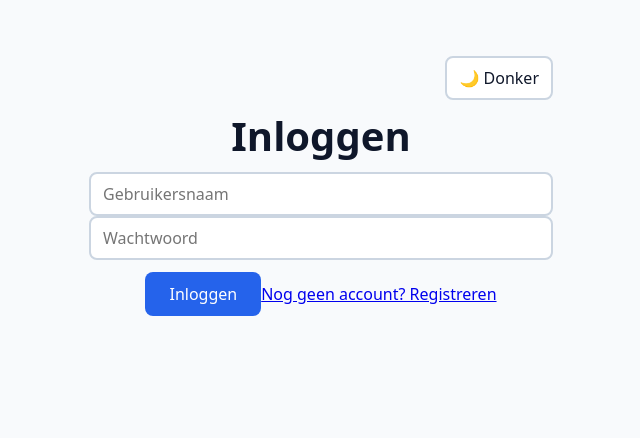
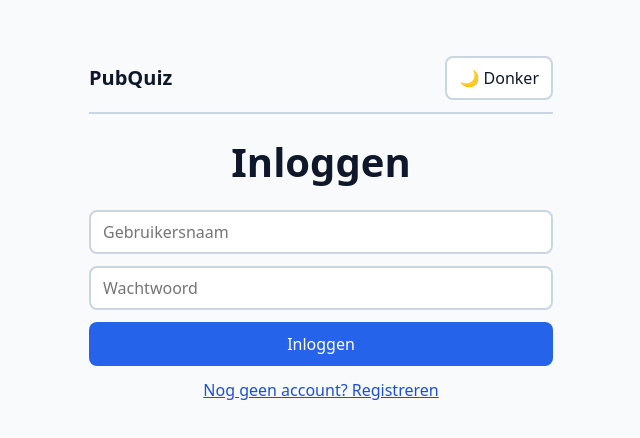
Before and after one commit to JornDeBruin1/quiz-live, a React app in the folder frontend/: page /login in a window 1280 px wide. Shown: the top 438 px of the page, without its empty margins (319-959 px from the left). Built offline with nearby package versions, Linux system fonts and the light colour scheme; the HTML template or start-up script is replaced by a standard one.

Commit message:
Fase 12 stap 6: gedeelde header en host-paneel

```diff
--- a/frontend/src/App.css
+++ b/frontend/src/App.css
@@ -101,15 +101,152 @@
   font-weight: bold;
   color: var(--color-success);
 }
-.theme-toggle {
-  display: block;
+
+/* Header */
+.app-header {
+  display: flex;
+  flex-wrap: wrap;
+  align-items: center;
+  justify-content: space-between;
+  gap: var(--space-2) var(--space-3);
+  margin-bottom: var(--space-5);
+  padding-bottom: var(--space-3);
+  border-bottom: 2px solid var(--color-border);
+  text-align: left;
+}
+
+.app-header .brand {
+  display: flex;
+  align-items: center;
   min-height: var(--tap-min);
-  margin: 0 0 var(--space-3) auto;
+  font-size: var(--font-size-lg);
+  font-weight: bold;
+  color: var(--color-text);
+  text-decoration: none;
+}
+
+.app-header nav {
+  order: 3;
+  display: flex;
+  flex-wrap: wrap;
+  gap: var(--space-2);
+  width: 100%;
+}
+
+.app-header nav a {
+  display: flex;
+  align-items: center;
+  min-height: var(--tap-min);
+  padding: 0 var(--space-3);
+  color: var(--color-text);
+  text-decoration: none;
+  border: 2px solid transparent;
+  border-radius: var(--radius);
+}
+
+.app-header nav a[aria-current="page"] {
+  font-weight: bold;
+  background: var(--color-surface);
+  border-color: var(--color-border);
+}
+
+.app-header .actions {
+  display: flex;
+  gap: var(--space-2);
+  margin-left: auto;
+}
+
+.app-header button {
+  margin-top: 0;
   padding: var(--space-1) var(--space-3);
   color: var(--color-text);
   background: var(--color-surface);
   border: 2px solid var(--color-border);
 }
+
+/* Knop-uiterlijk voor een link */
+.button-link {
+  display: inline-flex;
+  align-items: center;
+  justify-content: center;
+  min-height: var(--tap-min);
+  margin-bottom: var(--space-4);
+  padding: var(--space-2) var(--space-5);
+  color: var(--color-on-color);
+  background: var(--color-primary);
+  text-decoration: none;
+  border-radius: var(--radius);
+}
+
+/* Formulieren */
+.auth-form,
+.question-editor {
+  display: flex;
+  flex-direction: column;
+  gap: var(--space-3);
+}
+
+.auth-form button {
+  margin-top: 0;
+}
+
+.quiz-editor {
+  display: flex;
+  flex-direction: column;
+  gap: var(--space-3);
+}
+
+.quiz-editor > button {
+  margin-top: 0;
+}
+
+/* Rustigere knop voor acties die niet de hoofdactie zijn */
+button.secondary {
+  color: var(--color-text);
+  background: var(--color-surface);
+  border: 2px solid var(--color-border);
+}
+
+.question-editor {
+  padding: var(--space-4);
+  text-align: left;
+  background: var(--color-surface);
+  border: 2px solid var(--color-border);
+  border-radius: var(--radius);
+}
+
+.question-editor h3 {
+  margin: 0;
+}
+
+.question-editor > button {
+  align-self: flex-start;
+  margin-top: 0;
+  background: var(--color-danger);
+}
+
+/* Host-paneel */
+.host-page .game-code {
+  margin: 0 0 var(--space-4);
+  padding: var(--space-3) var(--space-4);
+  font-size: var(--font-size-xl);
+  font-weight: bold;
+  letter-spacing: 0.1em;
+  color: var(--color-link);
+  background: var(--color-surface);
+  border: 2px solid var(--color-border);
+  border-radius: var(--radius);
+}
+
+.current-question {
+  margin: var(--space-4) 0;
+  padding: var(--space-4);
+  background: var(--color-surface);
+  border: 2px solid var(--color-border);
+  border-radius: var(--radius);
+}
+
+
 
 /* Alleen apparaten met een muis krijgen hover; op een telefoon blijft :hover na een tik hangen */
 @media (hover: hover) {
@@ -237,3 +374,32 @@
 .leaderboard .name {
   flex: 1;
 }
+
+.quiz-list {
+  display: flex;
+  flex-direction: column;
+  gap: var(--space-3);
+  margin: 0;
+  padding: 0;
+  list-style: none;
+}
+
+.quiz-list li {
+  display: flex;
+  flex-wrap: wrap;
+  align-items: center;
+  gap: var(--space-2) var(--space-3);
+  padding: var(--space-3) var(--space-4);
+  text-align: left;
+  background: var(--color-surface);
+  border: 2px solid var(--color-border);
+  border-radius: var(--radius);
+}
+
+/* "Spel starten" rechts in de kaart, met een goede tikgrootte */
+.quiz-list li > a:last-child {
+  display: inline-flex;
+  align-items: center;
+  min-height: var(--tap-min);
+  margin-left: auto;
+}
--- a/frontend/src/App.jsx
+++ b/frontend/src/App.jsx
@@ -8,14 +8,14 @@ import Login from "./pages/Login";
 import Register from "./pages/register";
 import ProtectedRoute from "./components/ProtectedRoute";
 import MyQuizzesPage from "./pages/MyQuizzesPage";
-import ThemeToggle from "./components/ThemeToggle";
+import AppHeader from "./components/AppHeader";
 import "./App.css";
 
 function App() {
   return (
     <BrowserRouter>
       <div className="app">
-        <ThemeToggle />
+         <AppHeader />
         <Routes>
           <Route path="/" element={<HomePage />} />
           <Route path="/host" element={<ProtectedRoute><HostPage /></ProtectedRoute>} />
--- /dev/null
+++ b/frontend/src/components/AppHeader.jsx
@@ -0,0 +1,43 @@
+import { Link, NavLink, useLocation } from "react-router-dom";
+import { isSignedIn } from "../api/session";
+import ThemeToggle from "./ThemeToggle";
+import LogoutButton from "./LogoutButton";
+
+export default function AppHeader() {
+  // useLocation laat de header bij elke navigatie opnieuw renderen,
+  // zodat isSignedIn() na inloggen en uitloggen weer klopt.
+  const { pathname } = useLocation();
+
+  // Het grote scherm (beamer) heeft geen header
+  if (pathname.startsWith("/screen")) return null;
+
+  // Spelers: alleen de thema-knop. Een tik op een link haalt ze uit het spel.
+  if (pathname.startsWith("/player")) {
+    return (
+      <header className="app-header">
+        <div className="actions">
+          <ThemeToggle />
+        </div>
+      </header>
+    );
+  }
+
+  const signedIn = isSignedIn();
+
+  return (
+    <header className="app-header">
+      <Link to="/" className="brand">PubQuiz</Link>
+      {signedIn && (
+        <nav>
+          <NavLink to="/host">Host</NavLink>
+          <NavLink to="/quiz-editor">Quiz maken</NavLink>
+          <NavLink to="/my-quizzes">Mijn quizzen</NavLink>
+        </nav>
+      )}
+      <div className="actions">
+        <ThemeToggle />
+        {signedIn && <LogoutButton />}
+      </div>
+    </header>
+  );
+}
--- a/frontend/src/components/AuthForm.jsx
+++ b/frontend/src/components/AuthForm.jsx
@@ -17,14 +17,14 @@ export default function AuthForm({ title, submitLabel, passwordAutoComplete, onS
   }
 
   return (
-    <form onSubmit={handleSubmit}>
+    <form className="auth-form" onSubmit={handleSubmit}>
       <h1>{title}</h1>
       <input value={username} onChange={(e) => setUsername(e.target.value)}
-             placeholder="Gebruikersnaam" autoComplete="username" />
+             aria-label="Gebruikersnaam" placeholder="Gebruikersnaam" autoComplete="username" />
       <input type="password" value={password} onChange={(e) => setPassword(e.target.value)}
-             placeholder="Wachtwoord" autoComplete={passwordAutoComplete} />
+             aria-label="Wachtwoord" placeholder="Wachtwoord" autoComplete={passwordAutoComplete} />
       <button type="submit">{submitLabel}</button>
-      {error && <p>{error}</p>}
+      {error && <p className="error" role="alert">{error}</p>}
       {footer}
     </form>
   );
--- a/frontend/src/components/QuizList.jsx
+++ b/frontend/src/components/QuizList.jsx
@@ -5,7 +5,7 @@ export default function QuizList({ quizzes }) {
     return <p>Je hebt nog geen quizzen.</p>;
   }
   return (
-    <ul>
+    <ul className="quiz-list">
       {quizzes.map((quiz) => (
         <QuizListItem key={quiz.id} quiz={quiz} />
       ))}
--- a/frontend/src/index.css
+++ b/frontend/src/index.css
@@ -12,6 +12,7 @@
   --color-success-text: #15803d;
   --color-danger-text: #b91c1c;
   --color-on-color: #ffffff;
+  --color-link: #1d4ed8;
 
   /* ruimte en vorm */
   --space-1: 0.25rem;
@@ -43,6 +44,7 @@
   --color-border: #334155;
   --color-success-text: #4ade80;
   --color-danger-text: #f87171;
+  --color-link: #93c5fd;
 }
 
 /* Kleine reset: breedtes rekenen inclusief padding en rand */
@@ -110,6 +112,21 @@ input:not([type="checkbox"]):not([type="radio"]) {
   outline-offset: 2px;
 }
 
+a {
+  color: var(--color-link);
+}
+
+select {
+  width: 100%;
+  min-height: var(--tap-min);
+  padding: var(--space-2) var(--space-3);
+  font: inherit;
+  color: var(--color-text);
+  background: var(--color-surface);
+  border: 2px solid var(--color-border);
+  border-radius: var(--radius);
+}
+
 @media (min-width: 600px) {
   h1 { font-size: 2.5rem; }
 }
--- a/frontend/src/pages/HostPage.jsx
+++ b/frontend/src/pages/HostPage.jsx
@@ -94,7 +94,7 @@ function HostPage() {
       <LogoutButton />
       <p className="game-code">Gamecode: {game.gameCode}</p>
       <h2>Spelers ({game.players.length})</h2>
-      <ul>
+      <ul className="player-list">
         {game.players.map((player) => (
           <li key={player.name}>
             {player.name} — {player.score} punten
--- a/frontend/src/pages/MyQuizzesPage.jsx
+++ b/frontend/src/pages/MyQuizzesPage.jsx
@@ -1,7 +1,6 @@
 import { Link, Navigate } from "react-router-dom";
 import { useMyQuizzes } from "../hooks/useMyQuizzes";
 import QuizList from "../components/QuizList";
-import LogoutButton from "../components/LogoutButton";
 
 export default function MyQuizzesPage() {
   const { quizzes, loading, error } = useMyQuizzes();
@@ -12,11 +11,13 @@ export default function MyQuizzesPage() {
   }
 
   return (
-    <div>
+    <div className="my-quizzes-page">
       <h1>Mijn quizzen</h1>
-      <Link to="/quiz-editor">Nieuwe quiz maken</Link> <LogoutButton />
+      <Link to="/quiz-editor" className="button-link">Nieuwe quiz maken</Link>
       {loading && <p>Laden...</p>}
-      {error && error.status !== 401 && <p>Kon de quizzen niet laden.</p>}
+      {error && error.status !== 401 && (
+        <p className="error" role="alert">Kon de quizzen niet laden.</p>
+      )}
       {!loading && !error && <QuizList quizzes={quizzes} />}
     </div>
   );
--- a/frontend/src/pages/QuizEditorPage.jsx
+++ b/frontend/src/pages/QuizEditorPage.jsx
@@ -1,7 +1,6 @@
 import { useNavigate } from "react-router-dom";
 import useQuizEditor from "../hooks/useQuizEditor";
 import QuestionEditor from "../components/QuestionEditor";
-import LogoutButton from "../components/LogoutButton";
 function QuizEditorPage() {
   const navigate = useNavigate();
   const {
@@ -24,7 +23,6 @@ function QuizEditorPage() {
   return (
     <div className="quiz-editor">
       <h1>Nieuwe quiz maken</h1>
-      <LogoutButton />
       <input
         type="text"
         placeholder="Titel van de quiz"
@@ -45,7 +43,7 @@ function QuizEditorPage() {
           />
         ))}
 
-      <button onClick={addNewQuestion}>+ Vraag toevoegen</button>
+      <button className="secondary" onClick={addNewQuestion}>+ Vraag toevoegen</button>
       <button onClick={handleSave}>Quiz opslaan en spel starten</button>
     </div>
   );
```
